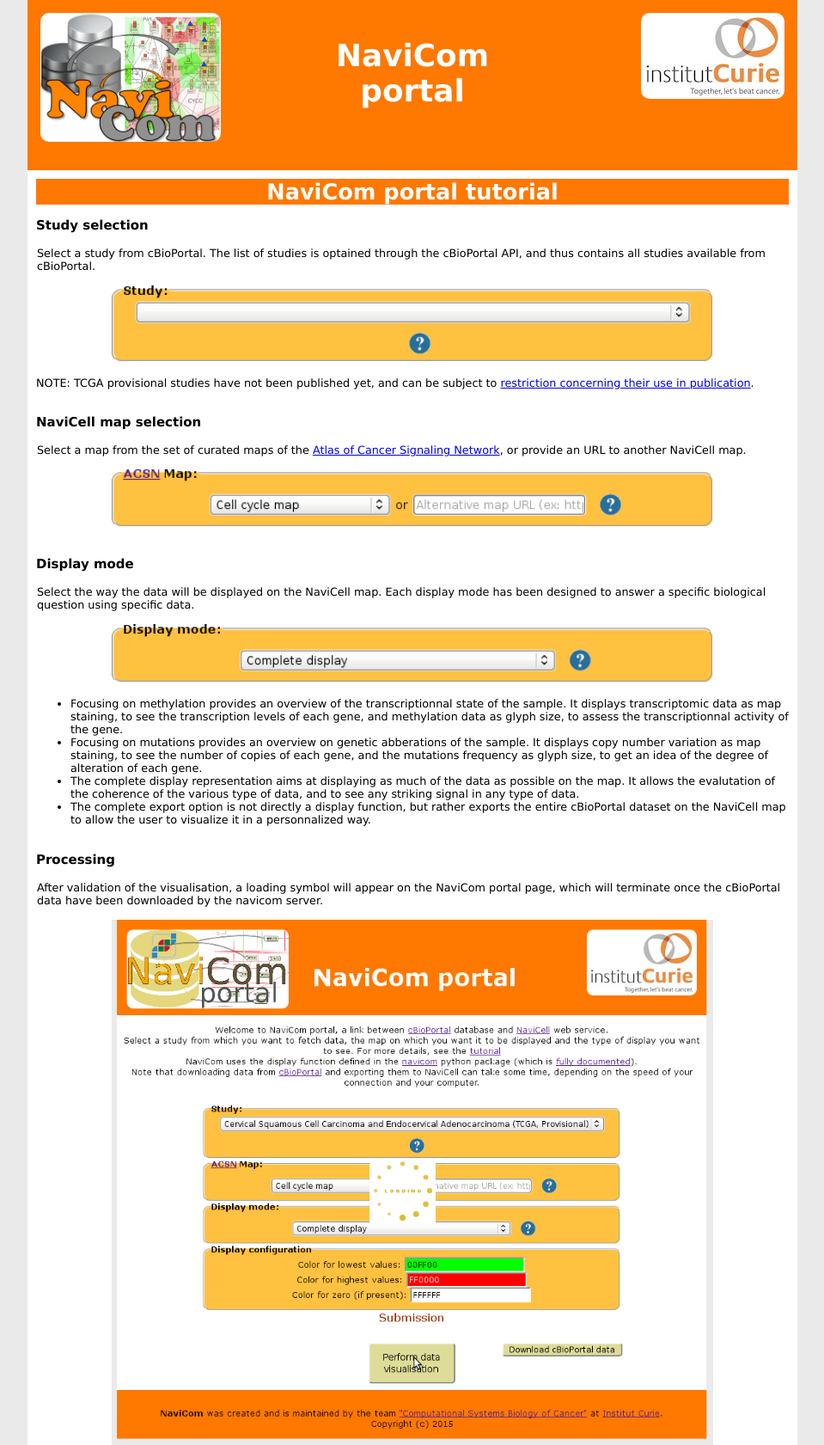
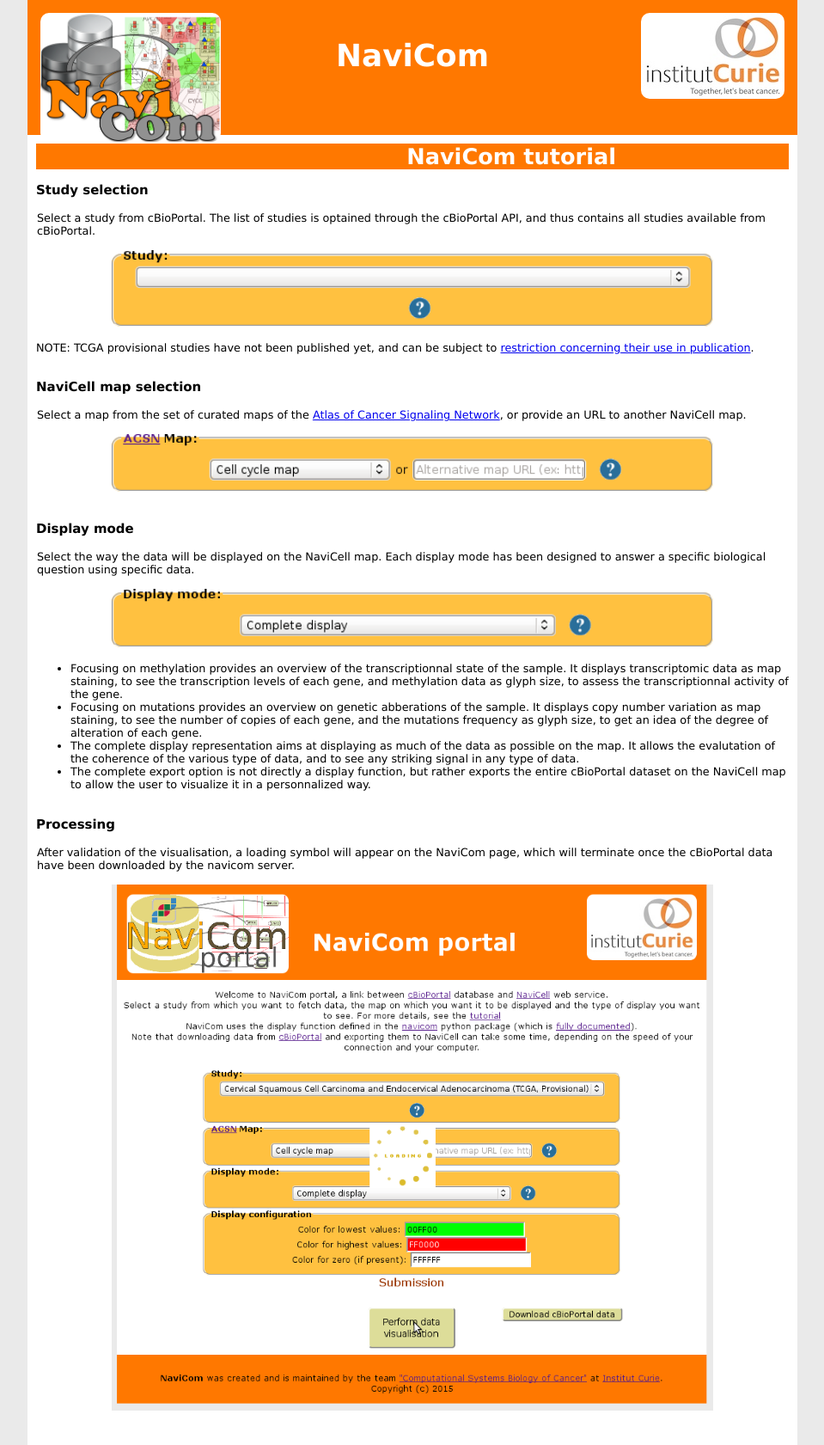
Before and after one commit to MathurinD/NaviCom_portal, a PHP site: page /tutorial.html in a window 1280 px wide. Shown: the top 1681 px of the page at 86% size, without its empty margins (160-1119 px from the left). Run offline with PHP 8.4, Linux system fonts and the light colour scheme.

Commit message:
Remove 'portal' from the names
The webpage will be NaviCom, and the package navicom. No 'NaviCom
portal'

```diff
--- a/bridge.php
+++ b/bridge.php
@@ -24,12 +24,12 @@ define("DEST_LOGFILE", "3");
                 <img src="./images/curie_logo.jpg" align="right">
             </div>
             <h1>
-                NaviCom portal
+                NaviCom
             </h1>
         </header>
 
         <p>
-            Welcome to NaviCom portal, a link between <a href="http://www.cbioportal.org">cBioPortal</a> database and <a href="http://navicell.curie.fr">NaviCell</a> web service.<br/>
+            Welcome to NaviCom, a link between <a href="http://www.cbioportal.org">cBioPortal</a> database and <a href="http://navicell.curie.fr">NaviCell</a> web service.<br/>
             Select a study from which you want to fetch data, the map on which you want it to be displayed and the type of display you want to see. For more details, see the <a href="./tutorial.html">tutorial</a>.<br/>
             NaviCom uses the display function defined in the <a href="https://github.com/MathurinD/navicom">navicom</a> python package (which is <a href="./refman.pdf">fully documented</a>).<br/>
             Note that downloading data from <a href="http://www.cbioportal.org">cBioPortal</a> and exporting them to NaviCell can take some time, depending on the speed of your connection and your computer.<br/>
--- a/tutorial.html
+++ b/tutorial.html
@@ -13,12 +13,12 @@
                 <img src="./images/curie_logo.jpg" align="right">
             </div>
             <h1>
-                NaviCom portal
+                NaviCom
             </h1>
         </header>
 
         <section id="help">
-            <h2>NaviCom portal tutorial</h2>
+            <h2>NaviCom tutorial</h2>
             <h3 id="help_study_selection">Study selection</h3>
 
             <p>
@@ -49,7 +49,7 @@
             <h3 id="help_loading">Processing</h3>
 
             <p>
-                After validation of the visualisation, a loading symbol will appear on the NaviCom portal page, which will terminate once the cBioPortal data have been downloaded by the navicom server.
+                After validation of the visualisation, a loading symbol will appear on the NaviCom page, which will terminate once the cBioPortal data have been downloaded by the navicom server.
                 <p class="img"><img src="images/navicom_loading.png"/></p>
             </p>
         </section>
```
